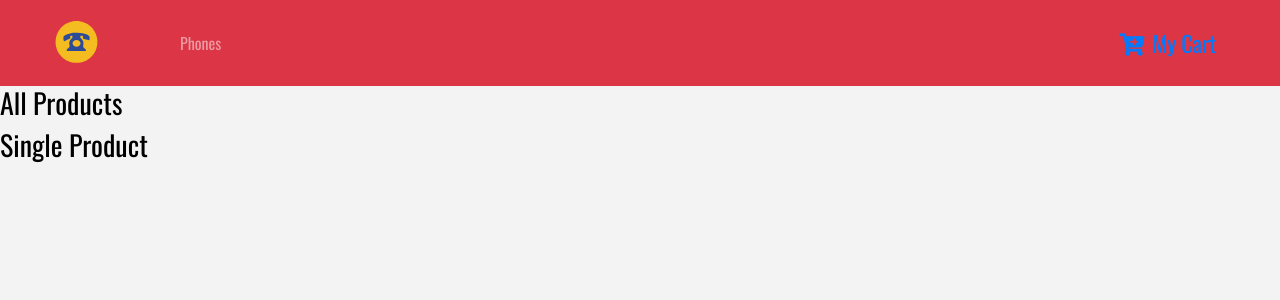
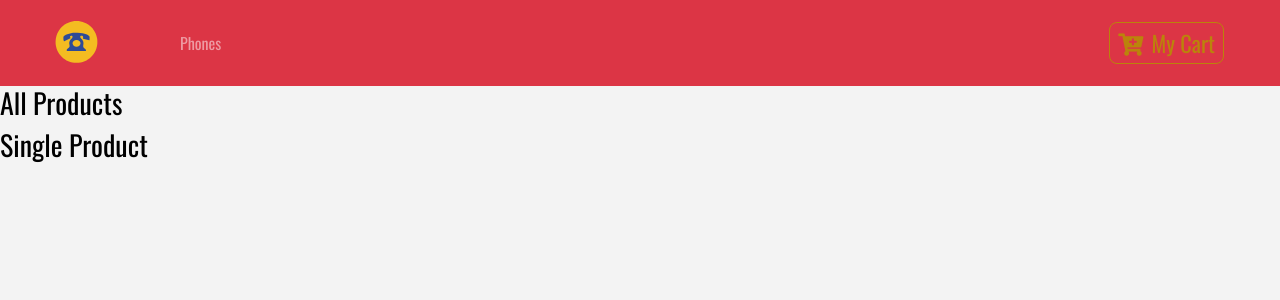
Before and after one commit to cornets28/e-buy-phones, a React (Create React App) app: page / in a window 1280 px wide. Shown: the top 300 px of the page. Built offline with nearby package versions, Linux system fonts and the light colour scheme.

Commit message:
alter the colors in css

```diff
--- a/src/App.css
+++ b/src/App.css
@@ -1,6 +1,7 @@
 :root {
-  --defaulBlue: #cf1a8a;
-  --defaultLightBlue: #151d1c;
+  --defaulPink: #cf1a8a;
+  --defaultLightPink: #cf1a8a;
+  --defaultLightYellow: #bb830b;
   --defaultWhite: #f3f3f3;
   --defaultDark: #232528;
   --defaultDark: #000;
@@ -18,10 +19,10 @@ body {
   text-transform: uppercase;
 }
 .text-blue {
-  color: var(--defaulBlue);
+  color: var(--defaulPink);
 }
 .text-bright {
-  color: var(--defaultLightBlue);
+  color: var(--defaultLightYellow);
 }
 .navbar {
   justify-content: flex-start !important;
```
